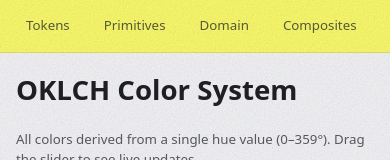
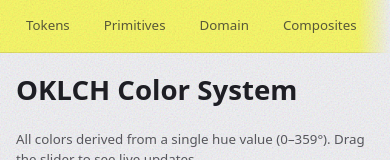
Before and after one commit to bibixx/trenuj-se, a React (Vite) app: page /dev/design-system/colors in a window 390 px wide. Shown: the top 160 px of the page. Built offline with nearby package versions, Linux system fonts and the light colour scheme; no server answers; what what-input would draw is missing.

Commit message:
Add fade-out mask to mobile design system nav

```diff
--- a/src/routes/dev/design-system.module.css
+++ b/src/routes/dev/design-system.module.css
@@ -431,6 +431,7 @@
     -webkit-overflow-scrolling: touch;
     scrollbar-width: none;
     padding: 10px 12px;
+    mask: linear-gradient(to right, black 0, black calc(100% - 32px), transparent 100%);
   }
 
   .sidebarHeader {
```
